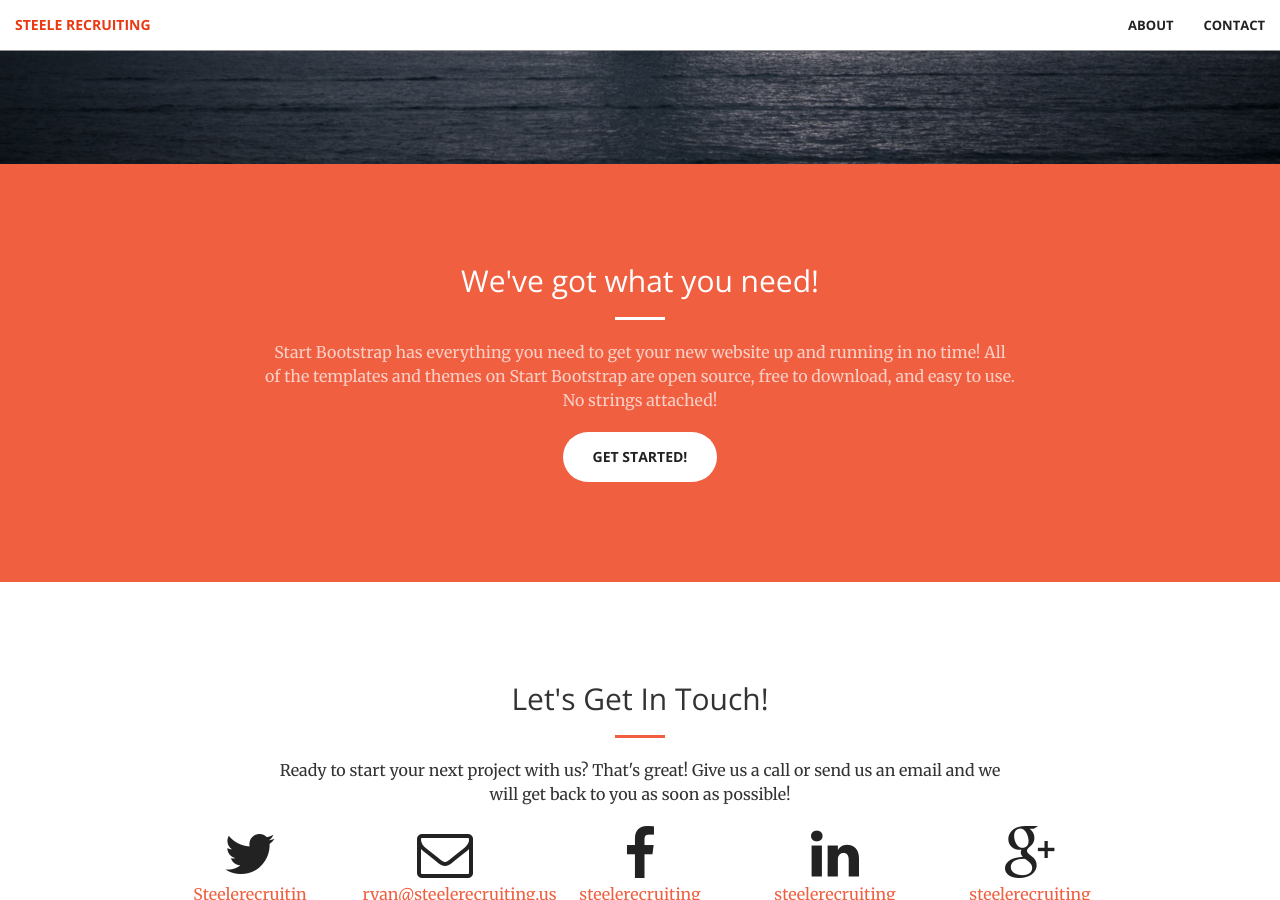
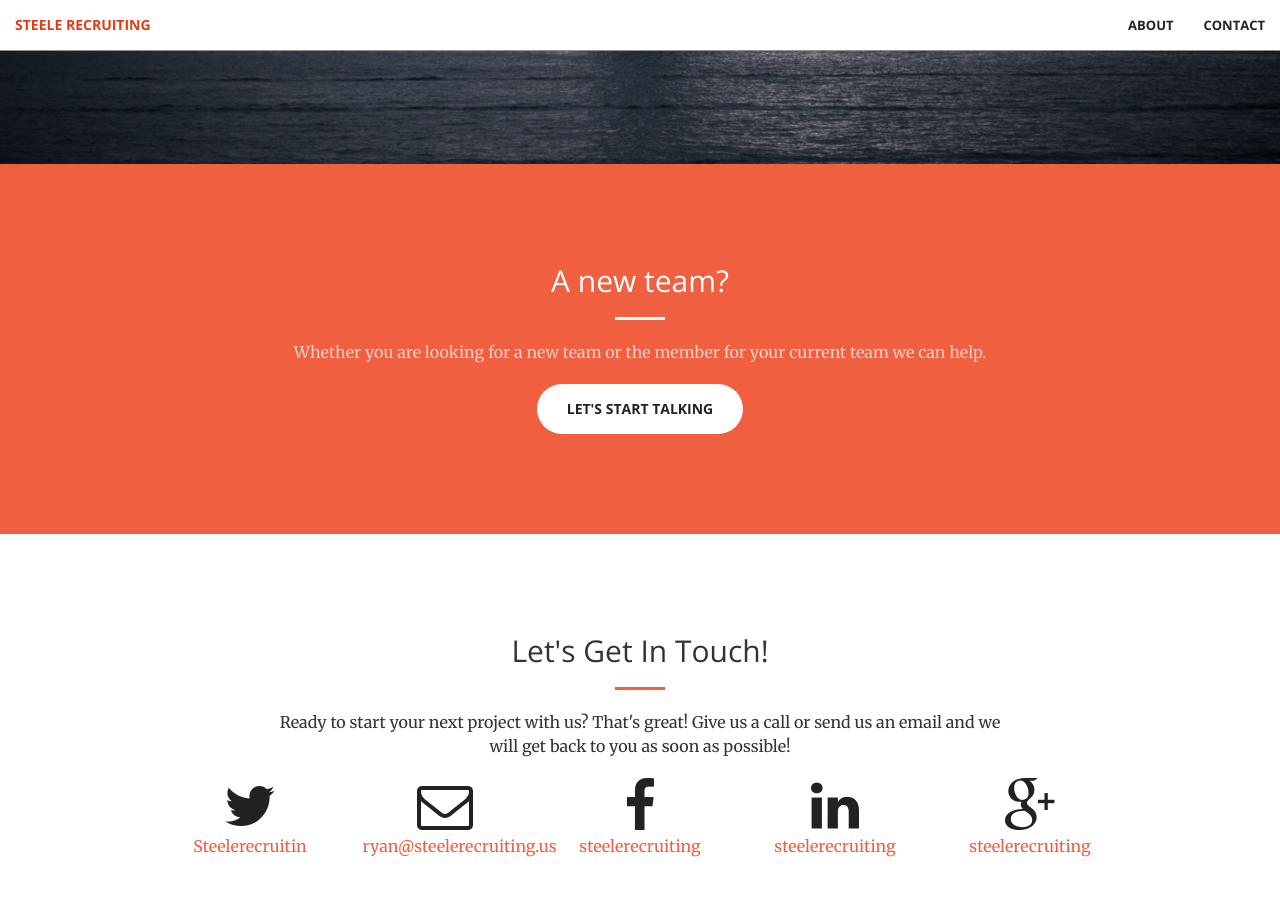
Before and after one commit to steelerecruiting/steele-recruiting, a Jekyll site: the page built from index.html, in a window 1280 px wide and 900 px high, scrolled down 736 px. Built offline with Jekyll 4.4.1, drawn with Linux system fonts in a browser that asks for light colours.

Commit message:
update the call to action

```diff
--- a/_includes/call-to-action.html
+++ b/_includes/call-to-action.html
@@ -2,10 +2,10 @@
     <div class="container">
         <div class="row">
             <div class="col-lg-8 col-lg-offset-2 text-center">
-                <h2 class="section-heading">We've got what you need!</h2>
+                <h2 class="section-heading">A new team?</h2>
                 <hr class="light">
-                <p class="text-faded">Start Bootstrap has everything you need to get your new website up and running in no time! All of the templates and themes on Start Bootstrap are open source, free to download, and easy to use. No strings attached!</p>
-                <a href="#" class="btn btn-default btn-xl">Get Started!</a>
+                <p class="text-faded">Whether you are looking for a new team or the member for your current team we can help.</p>
+                <a href="/#contact" class="btn btn-default btn-xl">Let's start talking</a>
             </div>
         </div>
     </div>
```
